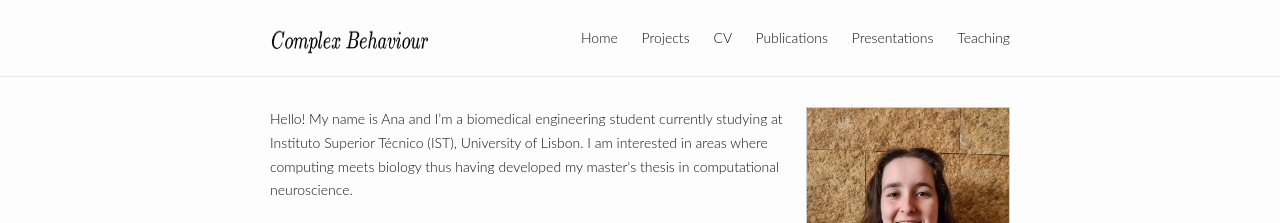
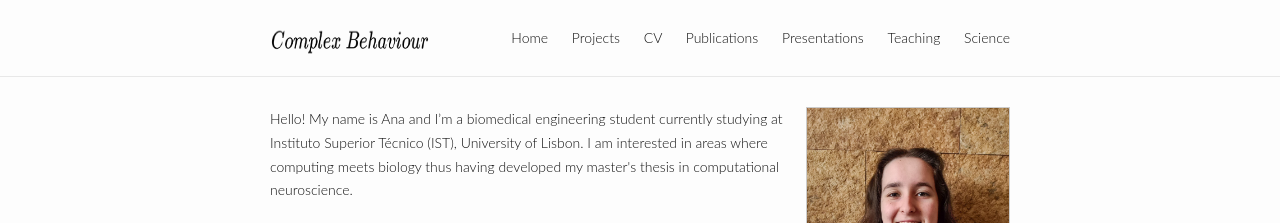
Before and after one commit to ZhanweiGao/1bestzhanweigao.github.io, a Jekyll site: the page built from index.md, in a window 1280 px wide. Shown: the top 223 px of the page. Built offline with Jekyll 4.4.1, drawn with Linux system fonts in a browser that asks for light colours.

Commit message:
Update _config.yml

```diff
--- a/_config.yml
+++ b/_config.yml
@@ -22,6 +22,7 @@ header:
     - name: Publications
     - name: Presentations
     - name: Teaching
+    - name: Science
 
 footer:
   show_powered_by: true
```
